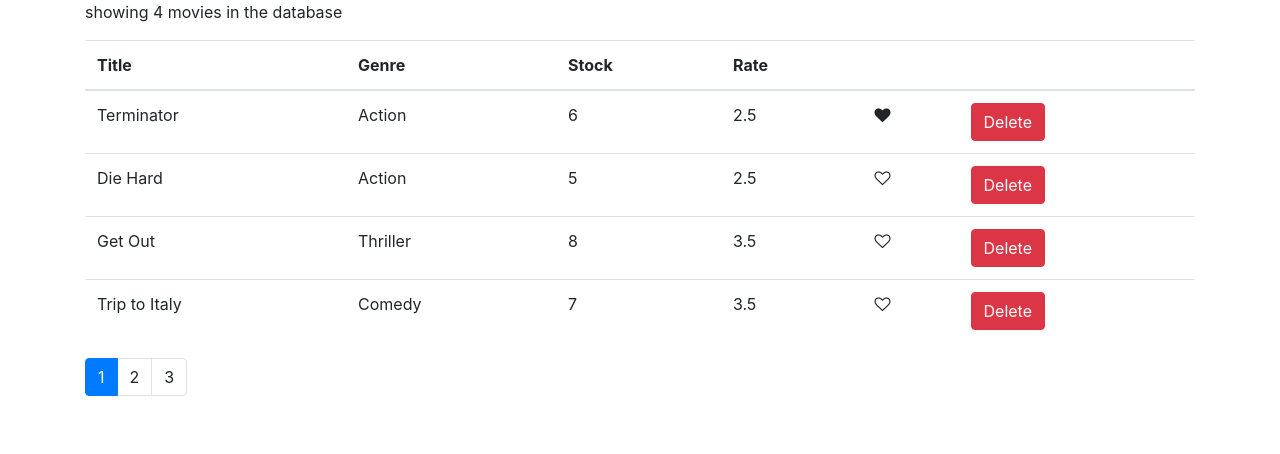
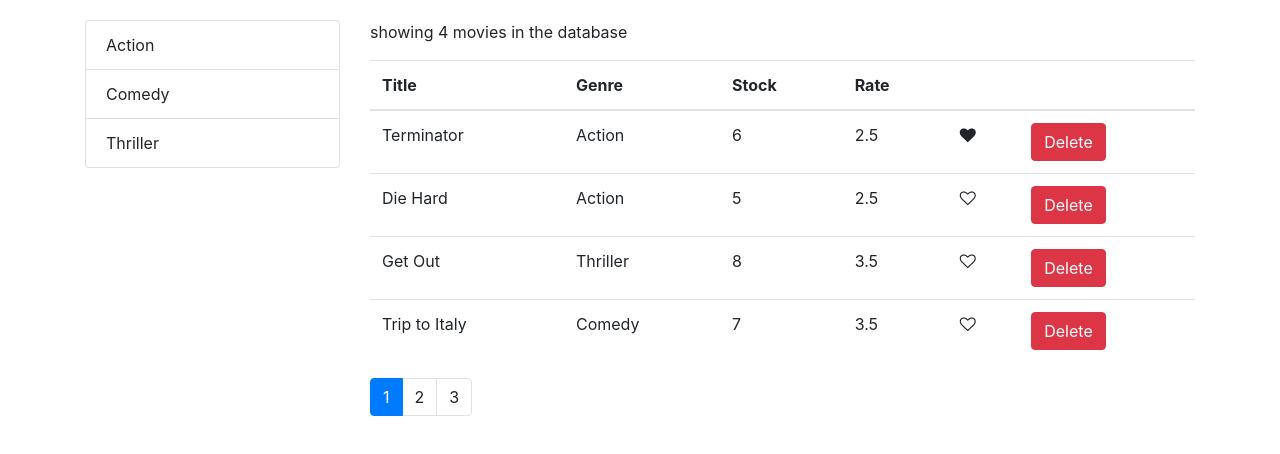
Before and after one commit to AzharUddinSheikh/Vidly-App-React, a React (Create React App) app: page / in a window 1280 px wide. Shown: the top 454 px of the page. Built offline with nearby package versions, Linux system fonts and the light colour scheme.

Commit message:
created listgroup for filtering out the result with respect to movie genre, added prop, default props, and handle event

```diff
--- /dev/null
+++ b/src/components/common/listgroup.tsx
@@ -0,0 +1,34 @@
+import React, { Component } from 'react';
+
+
+interface ListGroupProps {
+    items : any,
+    onItemSelect : () =>  void,
+    valueProperty : any,
+    textProperty : any,
+}
+
+
+class ListGroup extends Component<ListGroupProps> {
+    public static defaultProps = {
+        textProperty : 'name',
+        valueProperty : '_id'
+    };
+
+    render() {
+        const {items, textProperty, valueProperty} = this.props;
+        return (
+            <ul className="list-group">
+                {items.map((item: { [x: string]: string | number; }) =>
+                                        <li
+                                            key={item[valueProperty]}
+                                            className='list-group-item'
+                                            style={{cursor:'pointer'}}>
+                                            {item[textProperty]}
+                                        </li>)}
+            </ul>
+        );
+    }
+}
+
+export default ListGroup;
--- a/src/components/movies.tsx
+++ b/src/components/movies.tsx
@@ -1,15 +1,36 @@
 import React, { Component } from 'react';
 import { getMovies } from '../services/fakeMovieService';
+import {getGenres} from '../services/fakeGenreService';
 import Pagination from './common/pagination';
 import Likes from './likes';
 import {paginate} from '../utils/paginate';
+import ListGroup from './common/listgroup';
+
+
+interface movie {
+        _id: string;
+        title: string;
+        genre: {
+            _id: string;
+            name: string;
+        };
+        numberInStock: number;
+        dailyRentalRate: number;
+        publishDate: string;
+        like: boolean;
+}
 
 class Movies extends Component {
 
     state = {
-        movies : getMovies(),
+        movies : [],
         pageSize : 4,
         currentPage : 1,
+        genres : [],
+    }
+
+    componentDidMount () {
+        this.setState({movies : getMovies(), genres: getGenres()})
     }
 
     handleDelete = (movie : any) : void => {
@@ -18,7 +39,7 @@ class Movies extends Component {
     }
 
 
-    handleLike = (movie : any) : void => {
+    handleLike = (movie : movie) : void => {
         const movies = [...this.state.movies];
         let index = movies.indexOf(movie);
         movies[index] = {...movies[index]};
@@ -28,6 +49,10 @@ class Movies extends Component {
 
     handlePageChange = (page:number) : void => {
         this.setState({currentPage:page})
+    }
+
+    handleSelect () {
+        console.log('working');
     }
 
     render() : JSX.Element {
@@ -40,6 +65,13 @@ class Movies extends Component {
 
         return (
             <React.Fragment>
+                <div className="row">
+                    <div className="col-3">
+                        <ListGroup
+                            items={this.state.genres}
+                            onItemSelect={this.handleSelect} />
+                    </div>
+                    <div className="col">
                         <p>showing {movies.length} movies in the database</p>
                         <table className="table">
                             <thead>
@@ -68,6 +100,8 @@ class Movies extends Component {
                             pageSize={pageSize}
                             onPageChange={this.handlePageChange}
                             currentPage={currentPage}/>
+                    </div>
+                </div>
             </React.Fragment>
         );
     }
--- a/src/index.css
+++ b/src/index.css
@@ -7,6 +7,10 @@ body {
   -moz-osx-font-smoothing: grayscale;
 }
 
+#root {
+  margin: 20px;
+}
+
 code {
   font-family: source-code-pro, Menlo, Monaco, Consolas, 'Courier New',
     monospace;
```
Lines whose indentation alone changed are shown as unchanged.
